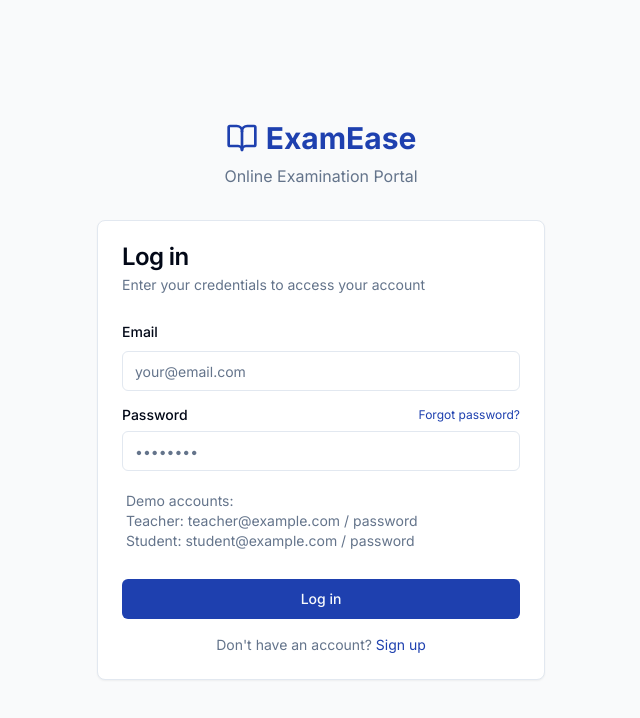
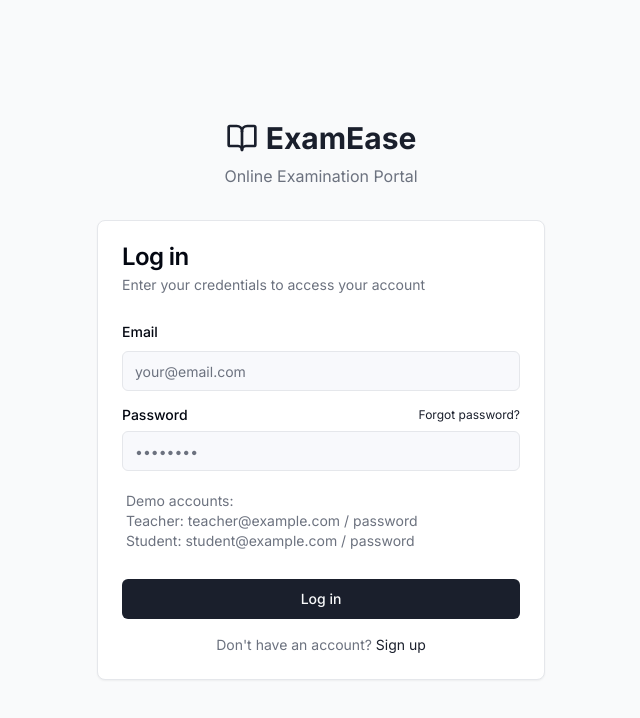
Before and after one commit to bunny612/teststreamline, a React (Vite) app: page /login in a window 1280 px wide. Shown: the top 718 px of the page, without its empty margins (319-959 px from the left). Built offline with nearby package versions, Linux system fonts and the light colour scheme.

Commit message:
Refactor: Update design theme
The design theme was updated to be more powerful and classy.

```diff
--- a/src/components/ExamCard.tsx
+++ b/src/components/ExamCard.tsx
@@ -2,7 +2,7 @@
 import { Card, CardContent, CardFooter, CardHeader, CardTitle } from "@/components/ui/card";
 import { Exam } from "@/types";
 import { Button } from "@/components/ui/button";
-import { Calendar, Clock } from "lucide-react";
+import { Award, Calendar, Clock, FileText } from "lucide-react";
 import { useNavigate } from "react-router-dom";
 import { format } from "date-fns";
 
@@ -18,49 +18,44 @@ const ExamCard = ({ exam, type }: ExamCardProps) => {
     return format(new Date(dateString), 'MMM dd, yyyy');
   };
 
+  const getStatusBadge = () => {
+    switch(type) {
+      case 'available':
+        return <span className="px-2.5 py-1 bg-exam-accent/10 text-exam-accent text-xs rounded-full font-medium flex items-center"><span className="w-1.5 h-1.5 rounded-full bg-exam-accent mr-1.5"></span>Available</span>;
+      case 'upcoming':
+        return <span className="px-2.5 py-1 bg-exam-light text-exam-secondary text-xs rounded-full font-medium flex items-center"><span className="w-1.5 h-1.5 rounded-full bg-exam-secondary mr-1.5"></span>Upcoming</span>;
+      case 'completed':
+        return <span className="px-2.5 py-1 bg-exam-success/10 text-exam-success text-xs rounded-full font-medium flex items-center"><Award className="w-3 h-3 mr-1" />Completed</span>;
+      case 'draft':
+        return <span className="px-2.5 py-1 bg-exam-warning/10 text-exam-warning text-xs rounded-full font-medium flex items-center"><FileText className="w-3 h-3 mr-1" />Draft</span>;
+      case 'scheduled':
+        return <span className="px-2.5 py-1 bg-exam-primary/10 text-exam-primary text-xs rounded-full font-medium flex items-center"><Calendar className="w-3 h-3 mr-1" />Scheduled</span>;
+      default:
+        return null;
+    }
+  };
+
   return (
-    <Card className="h-full transition-all hover:shadow-md">
+    <Card className="group h-full transition-all duration-300 hover:shadow-lg hover:shadow-exam-accent/5 hover:border-exam-accent/20 bg-gradient-to-b from-white to-exam-light/30 dark:from-exam-dark dark:to-exam-primary/5">
       <CardHeader className="pb-2">
         <div className="flex justify-between items-start">
-          <CardTitle className="text-lg">{exam.title}</CardTitle>
-          {type === 'available' && (
-            <span className="px-2 py-1 bg-exam-accent text-exam-primary text-xs rounded-full font-medium">
-              Available
-            </span>
-          )}
-          {type === 'upcoming' && (
-            <span className="px-2 py-1 bg-slate-100 text-slate-600 text-xs rounded-full font-medium">
-              Upcoming
-            </span>
-          )}
-          {type === 'completed' && (
-            <span className="px-2 py-1 bg-green-100 text-green-700 text-xs rounded-full font-medium">
-              Completed
-            </span>
-          )}
-          {type === 'draft' && (
-            <span className="px-2 py-1 bg-yellow-100 text-yellow-700 text-xs rounded-full font-medium">
-              Draft
-            </span>
-          )}
-          {type === 'scheduled' && (
-            <span className="px-2 py-1 bg-blue-100 text-blue-700 text-xs rounded-full font-medium">
-              Scheduled
-            </span>
-          )}
+          <CardTitle className="text-lg font-semibold text-exam-primary dark:text-white">
+            {exam.title}
+          </CardTitle>
+          {getStatusBadge()}
         </div>
       </CardHeader>
       <CardContent className="pb-4">
-        <p className="text-sm text-muted-foreground mb-4">
+        <p className="text-sm text-muted-foreground mb-4 line-clamp-2">
           {exam.description}
         </p>
         <div className="flex flex-col space-y-2">
           <div className="flex items-center text-sm text-muted-foreground">
-            <Clock className="mr-2 h-4 w-4" />
+            <Clock className="mr-2 h-4 w-4 text-exam-accent" />
             <span>{exam.duration} minutes</span>
           </div>
           <div className="flex items-center text-sm text-muted-foreground">
-            <Calendar className="mr-2 h-4 w-4" />
+            <Calendar className="mr-2 h-4 w-4 text-exam-accent" />
             <span>
               {type === 'completed'
                 ? `Completed on ${formatDate(exam.endDate)}`
@@ -73,7 +68,7 @@ const ExamCard = ({ exam, type }: ExamCardProps) => {
       <CardFooter>
         {type === 'available' && (
           <Button
-            className="w-full bg-exam-primary hover:bg-exam-dark"
+            className="w-full bg-exam-accent hover:bg-exam-accent/90 text-white transition-all group-hover:shadow-md"
             onClick={() => navigate(`/exams/take/${exam.id}`)}
           >
             Start Exam
@@ -83,7 +78,7 @@ const ExamCard = ({ exam, type }: ExamCardProps) => {
         {type === 'upcoming' && (
           <Button
             variant="outline"
-            className="w-full"
+            className="w-full border-exam-accent/20 text-exam-accent hover:bg-exam-accent/5"
             onClick={() => navigate(`/exams/details/${exam.id}`)}
           >
             View Details
@@ -93,7 +88,7 @@ const ExamCard = ({ exam, type }: ExamCardProps) => {
         {type === 'completed' && (
           <Button
             variant="outline"
-            className="w-full"
+            className="w-full border-exam-success/20 text-exam-success hover:bg-exam-success/5"
             onClick={() => navigate(`/results/${exam.id}`)}
           >
             View Results
@@ -103,7 +98,7 @@ const ExamCard = ({ exam, type }: ExamCardProps) => {
         {(type === 'draft' || type === 'scheduled') && (
           <Button
             variant="outline"
-            className="w-full"
+            className="w-full border-exam-primary/20 text-exam-primary hover:bg-exam-primary/5"
             onClick={() => navigate(`/exams/edit/${exam.id}`)}
           >
             Edit Exam
--- a/src/index.css
+++ b/src/index.css
@@ -1,92 +1,87 @@
+
 @tailwind base;
 @tailwind components;
 @tailwind utilities;
 
 @layer base {
   :root {
-    --background: 0 0% 100%;
-    --foreground: 222.2 84% 4.9%;
+    --background: 220 33% 98%;
+    --foreground: 224 71% 4%;
 
     --card: 0 0% 100%;
-    --card-foreground: 222.2 84% 4.9%;
+    --card-foreground: 224 71% 4%;
 
     --popover: 0 0% 100%;
-    --popover-foreground: 222.2 84% 4.9%;
+    --popover-foreground: 224 71% 4%;
 
-    --primary: 222.2 47.4% 11.2%;
-    --primary-foreground: 210 40% 98%;
+    --primary: 225 70% 33%;
+    --primary-foreground: 210 20% 98%;
 
-    --secondary: 210 40% 96.1%;
-    --secondary-foreground: 222.2 47.4% 11.2%;
+    --secondary: 220 14% 96%;
+    --secondary-foreground: 225 70% 33%;
 
-    --muted: 210 40% 96.1%;
-    --muted-foreground: 215.4 16.3% 46.9%;
+    --muted: 220 14% 96%;
+    --muted-foreground: 220 8% 46%;
 
-    --accent: 210 40% 96.1%;
-    --accent-foreground: 222.2 47.4% 11.2%;
+    --accent: 225 70% 62%;
+    --accent-foreground: 210 20% 98%;
 
-    --destructive: 0 84.2% 60.2%;
-    --destructive-foreground: 210 40% 98%;
+    --destructive: 0 84% 60%;
+    --destructive-foreground: 210 20% 98%;
 
-    --border: 214.3 31.8% 91.4%;
-    --input: 214.3 31.8% 91.4%;
-    --ring: 222.2 84% 4.9%;
+    --border: 220 13% 91%;
+    --input: 220 13% 91%;
+    --ring: 225 70% 33%;
 
     --radius: 0.5rem;
 
-    --sidebar-background: 0 0% 98%;
-
-    --sidebar-foreground: 240 5.3% 26.1%;
-
-    --sidebar-primary: 240 5.9% 10%;
-
-    --sidebar-primary-foreground: 0 0% 98%;
-
-    --sidebar-accent: 240 4.8% 95.9%;
-
-    --sidebar-accent-foreground: 240 5.9% 10%;
-
-    --sidebar-border: 220 13% 91%;
-
-    --sidebar-ring: 217.2 91.2% 59.8%;
+    --sidebar-background: 225 30% 16%;
+    --sidebar-foreground: 220 14% 96%;
+    --sidebar-primary: 225 70% 62%;
+    --sidebar-primary-foreground: 0 0% 100%;
+    --sidebar-accent: 225 30% 24%;
+    --sidebar-accent-foreground: 220 14% 96%;
+    --sidebar-border: 225 30% 24%;
+    --sidebar-ring: 225 70% 62%;
   }
 
   .dark {
-    --background: 222.2 84% 4.9%;
-    --foreground: 210 40% 98%;
+    --background: 224 71% 4%;
+    --foreground: 210 20% 98%;
 
-    --card: 222.2 84% 4.9%;
-    --card-foreground: 210 40% 98%;
+    --card: 224 71% 6%;
+    --card-foreground: 210 20% 98%;
 
-    --popover: 222.2 84% 4.9%;
-    --popover-foreground: 210 40% 98%;
+    --popover: 224 71% 6%;
+    --popover-foreground: 210 20% 98%;
 
-    --primary: 210 40% 98%;
-    --primary-foreground: 222.2 47.4% 11.2%;
+    --primary: 225 70% 62%;
+    --primary-foreground: 224 71% 4%;
 
-    --secondary: 217.2 32.6% 17.5%;
-    --secondary-foreground: 210 40% 98%;
+    --secondary: 224 30% 12%;
+    --secondary-foreground: 210 20% 98%;
 
-    --muted: 217.2 32.6% 17.5%;
-    --muted-foreground: 215 20.2% 65.1%;
+    --muted: 224 30% 12%;
+    --muted-foreground: 217 10% 64%;
 
-    --accent: 217.2 32.6% 17.5%;
-    --accent-foreground: 210 40% 98%;
+    --accent: 225 70% 33%;
+    --accent-foreground: 210 20% 98%;
 
-    --destructive: 0 62.8% 30.6%;
-    --destructive-foreground: 210 40% 98%;
+    --destructive: 0 62% 30%;
+    --destructive-foreground: 210 20% 98%;
 
-    --border: 217.2 32.6% 17.5%;
-    --input: 217.2 32.6% 17.5%;
-    --ring: 212.7 26.8% 83.9%;
-    --sidebar-background: 240 5.9% 10%;
-    --sidebar-foreground: 240 4.8% 95.9%;
-    --sidebar-primary: 224.3 76.3% 48%;
+    --border: 224 30% 12%;
+    --input: 224 30% 12%;
+    --ring: 225 70% 62%;
+
+    --sidebar-background: 225 30% 10%;
+    --sidebar-foreground: 220 14% 96%;
+    --sidebar-primary: 225 70% 54%;
     --sidebar-primary-foreground: 0 0% 100%;
-    --sidebar-accent: 240 3.7% 15.9%;
-    --sidebar-accent-foreground: 240 4.8% 95.9%;
-    --sidebar-border: 240 3.7% 15.9%;
-    --sidebar-ring: 217.2 91.2% 59.8%;
+    --sidebar-accent: 225 30% 16%;
+    --sidebar-accent-foreground: 220 14% 96%;
+    --sidebar-border: 225 30% 16%;
+    --sidebar-ring: 225 70% 62%;
   }
 }
 
@@ -97,5 +92,44 @@
 
   body {
     @apply bg-background text-foreground;
+    font-feature-settings: "ss01", "ss02", "cv01", "cv02", "cv03";
   }
 }
+
+@layer utilities {
+  .glass-card {
+    @apply bg-white/80 backdrop-blur-sm border border-white/20 shadow-lg;
+  }
+
+  .dark .glass-card {
+    @apply bg-black/40 backdrop-blur-sm border border-white/10;
+  }
+
+  .text-gradient {
+    @apply bg-gradient-to-r from-exam-accent via-exam-primary to-exam-secondary bg-clip-text text-transparent;
+  }
+
+  .card-hover {
+    @apply transition-all duration-300 hover:shadow-md hover:translate-y-[-2px];
+  }
+}
+
+/* Add elegant scrollbar styling */
+::-webkit-scrollbar {
+  width: 8px;
+  height: 8px;
+}
+
+::-webkit-scrollbar-track {
+  background: transparent;
+}
+
+::-webkit-scrollbar-thumb {
+  background-color: rgba(155, 155, 155, 0.5);
+  border-radius: 20px;
+  border: transparent;
+}
+
+::-webkit-scrollbar-thumb:hover {
+  background-color: rgba(155, 155, 155, 0.7);
+}
--- a/tailwind.config.ts
+++ b/tailwind.config.ts
@@ -64,14 +64,14 @@ export default {
 					ring: 'hsl(var(--sidebar-ring))'
 				},
 				exam: {
-					primary: '#1e40af', // navy blue
-					secondary: '#3b82f6', // bright blue
-					accent: '#93c5fd', // light blue
-					light: '#f0f7ff', // very light blue
-					dark: '#172554', // very dark blue
-					success: '#22c55e', // green
-					warning: '#f59e0b', // amber
-					danger: '#ef4444', // red
+					primary: '#1A1F2C', // deep navy
+					secondary: '#2C3248', // rich slate
+					accent: '#4661FB', // vibrant blue
+					light: '#F8F9FC', // light blue/gray
+					dark: '#0E1320', // very dark blue
+					success: '#34A66D', // emerald green
+					warning: '#F5B133', // warm amber
+					danger: '#E13F45', // crimson
 				}
 			},
 			borderRadius: {
@@ -95,11 +95,33 @@ export default {
 					to: {
 						height: '0'
 					}
+				},
+				'fade-in': {
+					'0%': {
+						opacity: '0',
+						transform: 'translateY(10px)'
+					},
+					'100%': {
+						opacity: '1',
+						transform: 'translateY(0)'
+					}
+				},
+				'scale-in': {
+					'0%': {
+						transform: 'scale(0.95)',
+						opacity: '0'
+					},
+					'100%': {
+						transform: 'scale(1)',
+						opacity: '1'
+					}
 				}
 			},
 			animation: {
 				'accordion-down': 'accordion-down 0.2s ease-out',
-				'accordion-up': 'accordion-up 0.2s ease-out'
+				'accordion-up': 'accordion-up 0.2s ease-out',
+				'fade-in': 'fade-in 0.3s ease-out',
+				'scale-in': 'scale-in 0.2s ease-out'
 			},
 			fontFamily: {
 				sans: ['Inter', 'sans-serif'],
```
